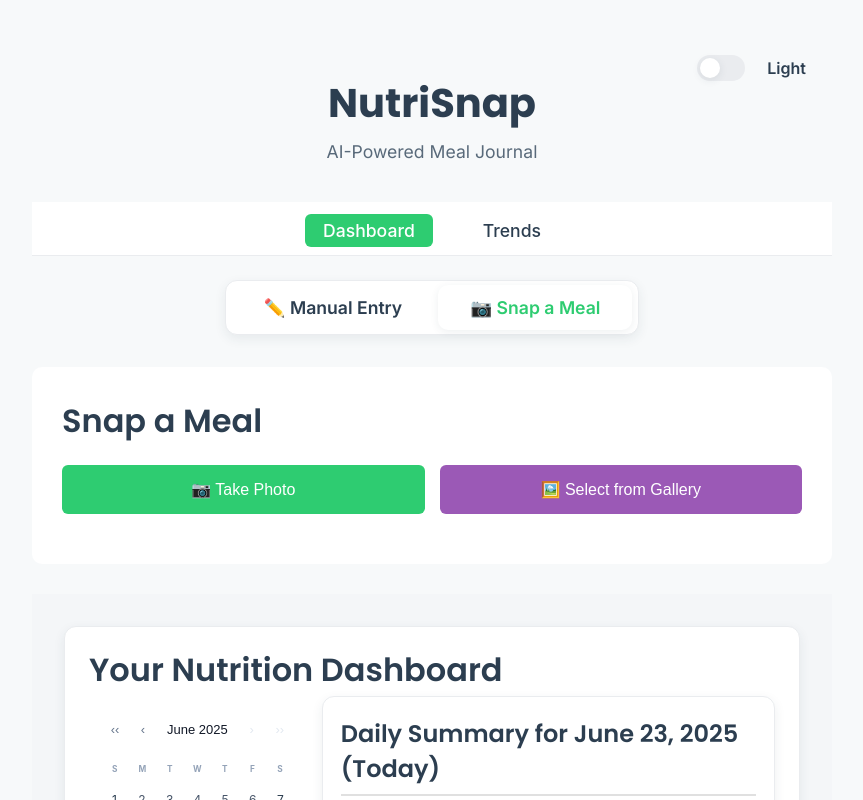
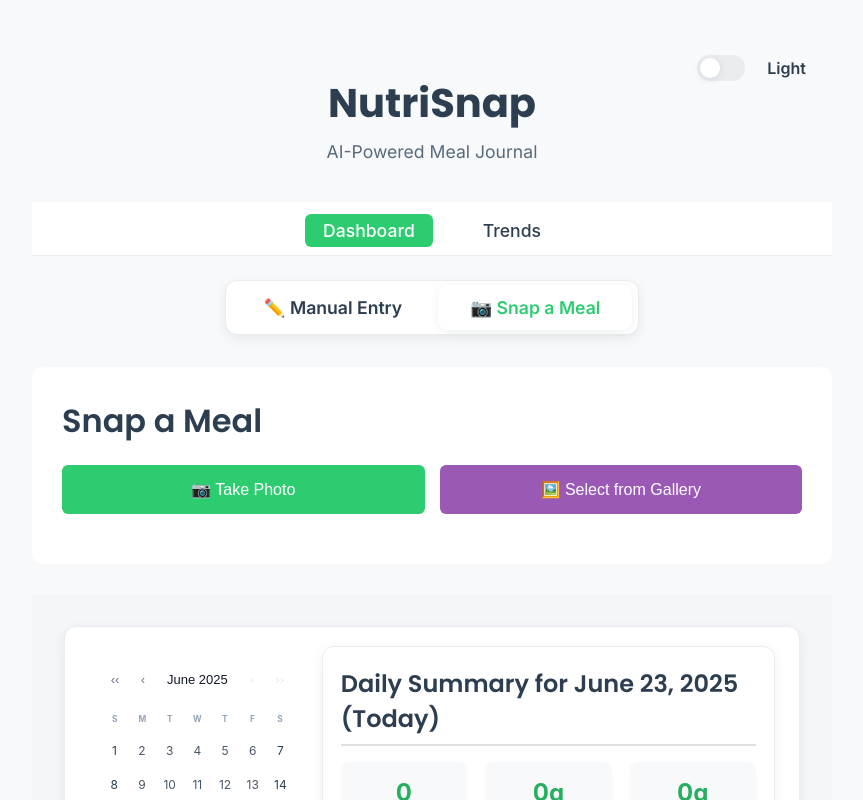
Before and after one commit to prasad-gade05/nutrition_tracker, a React (Vite) app: page / in a window 1280 px wide. Shown: the top 800 px of the page, without its empty margins (208-1071 px from the left). Built offline with nearby package versions, Linux system fonts and the light colour scheme; no server answers.

Commit message:
minor change to ui

```diff
--- a/src/components/Dashboard.jsx
+++ b/src/components/Dashboard.jsx
@@ -491,7 +491,6 @@ const Dashboard = ({ mealsUpdated }) => {
   return (
     <div className="dashboard">
       <div className="dashboard-header">
-        <h2>Your Nutrition Dashboard</h2>
         <div className="header-content">
           <div className="header-left">
             <div
```
